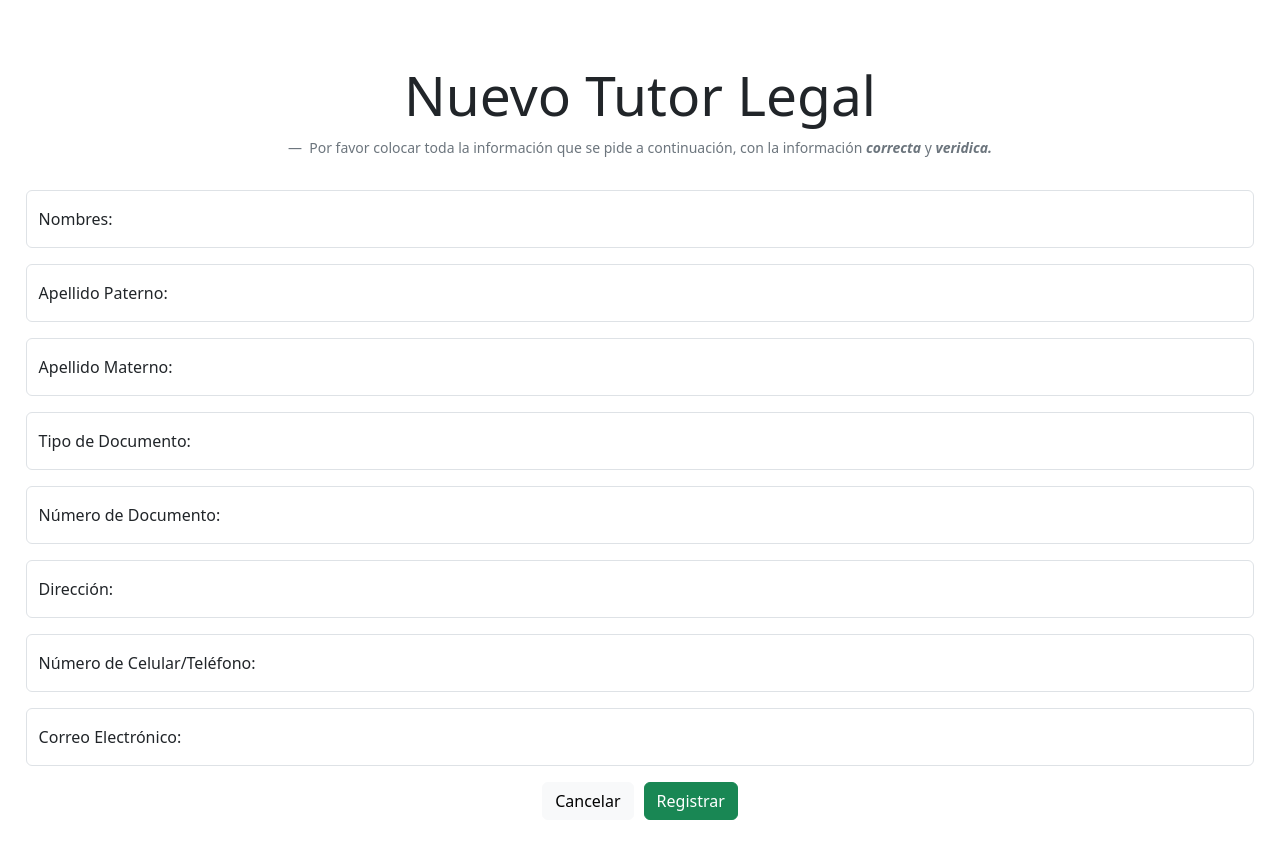
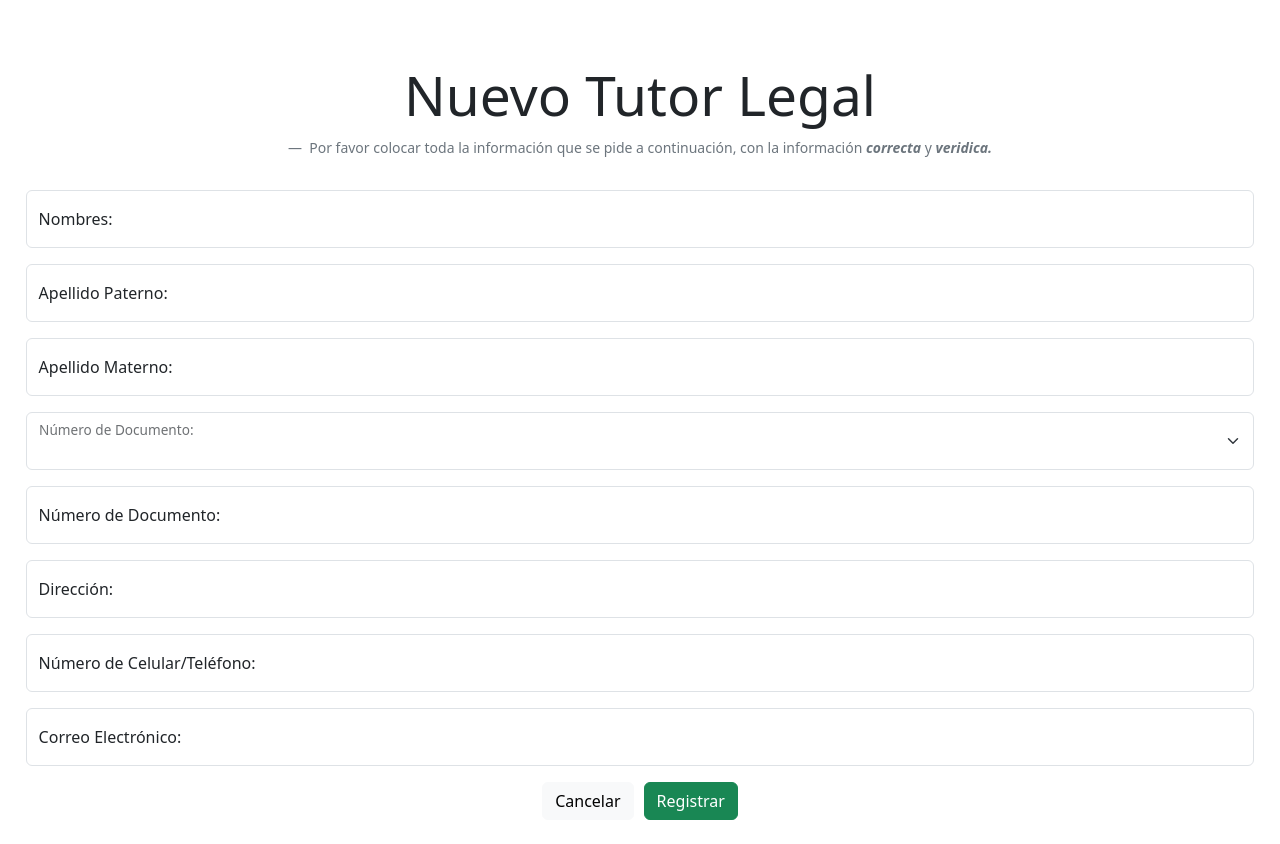
Before and after one commit to CarlosSanchezAlcala/CarlosSanchez_SOA_Front-End_SD, an Angular app: page /legal-guardian-form in a window 1280 px wide. Built offline with nearby package versions, Linux system fonts and the light colour scheme.

Commit message:
Update Front-End Microservice legalGuardian

```diff
--- a/src/app/components/legal-guardian-form/legal-guardian-form.component.html
+++ b/src/app/components/legal-guardian-form/legal-guardian-form.component.html
@@ -38,9 +38,12 @@
 
   <!-- Formulario - Tipo de Documento de Identificación -->
   <div class="form-floating mb-3">
-    <input type="text" formControlName="documentType" class="form-control" id="tipoDeDocumentoTutorLegal"
-           placeholder="Digite su tipo de documento de identificación">
-    <label for="tipoDeDocumentoTutorLegal">Tipo de Documento:</label>
+    <select class="form-select form-control" id="tipoDocumento" formControlName="documentType" aria-label="Default select example">
+      <option selected></option>
+      <option value="DNI">DNI</option>
+      <option value="Carnet Extranjería">Carnet Extranjería</option>
+    </select>
+    <label for="tipoDocumento">Número de Documento:</label>
   </div>
 
   <!-- Formulario - Número de Documento -->
--- a/src/app/components/legal-guardian-form/legal-guardian-form.component.ts
+++ b/src/app/components/legal-guardian-form/legal-guardian-form.component.ts
@@ -22,7 +22,7 @@ export class LegalGuardianFormComponent implements OnInit, OnDestroy {
   }
 
   navigateLegalGuardian() {
-    this.router.navigate(['legal-guardian'])
+    this.router.navigate(['legal-guardian']);
   }
 
   initLegalGuardianForm() {
--- a/src/app/components/legal-guardian/legal-guardian.component.scss
+++ b/src/app/components/legal-guardian/legal-guardian.component.scss
@@ -1,6 +1,7 @@
 /* Importaciones de Fuentes de Letras */
 @import url('https://fonts.googleapis.com/css2?family=Montserrat:wght@100&display=swap');
 @import url('https://fonts.googleapis.com/css2?family=Lobster&display=swap');
+@import url('https://fonts.googleapis.com/css2?family=Sacramento&display=swap');
 
 .loader {
   border: 16px solid #f3f3f3; /* Color del borde exterior */
@@ -60,3 +61,10 @@
 #carouselExampleCaptions {
   width: 25%;
 }
+
+.navbar-brand {
+  font-family: 'Sacramento', cursive;
+  font-size: 1.9em;
+  background-color: #E4F1FF;
+  border-radius: 1em;
+}
--- a/src/index.html
+++ b/src/index.html
@@ -2,7 +2,7 @@
 <html lang="en">
 <head>
   <meta charset="utf-8">
-  <title>LegalGuardianSoa2023</title>
+  <title>Tutores Legales</title>
   <base href="/">
   <meta name="viewport" content="width=device-width, initial-scale=1">
   <link rel="icon" type="image/x-icon" href="/assets/SOA-CAÑETE.png">
```
